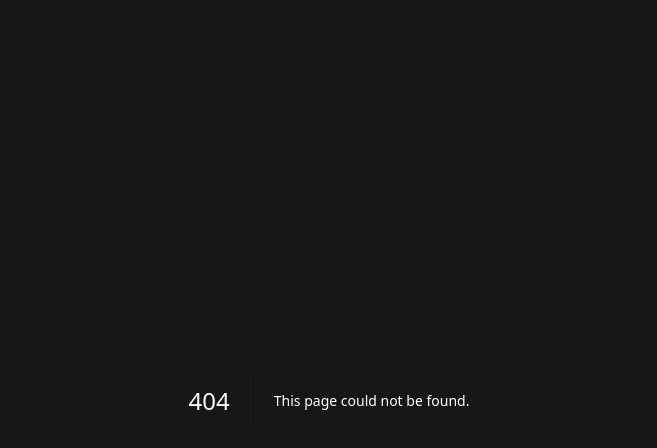
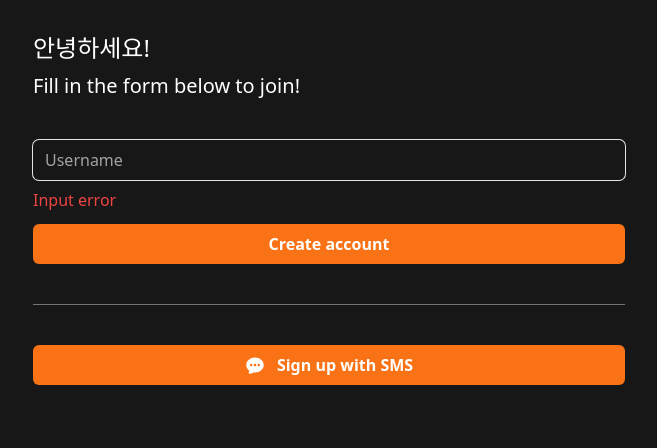
Before and after one commit to Rootjang92/carrot-market-next, a Next.js app: page /create-account in a window 1280 px wide. Before the commit this address had no page. Shown: the top 448 px of the page, without its empty margins (311-968 px from the left). Built offline with nearby package versions, Linux system fonts and the light colour scheme.

Commit message:
Style: create-account ui

```diff
--- /dev/null
+++ b/app/create-account/page.tsx
@@ -0,0 +1,34 @@
+import { ChatBubbleOvalLeftEllipsisIcon } from '@heroicons/react/16/solid';
+import Link from 'next/link';
+
+export default function CreateAccount() {
+  return (
+    <div className="flex flex-col gap-10 py-8 px-6">
+      <div className="flex flex-col gap-2 *:font-medium">
+        <h1 className="text-2xl">안녕하세요!</h1>
+        <h2 className="text-xl">Fill in the form below to join!</h2>
+      </div>
+      <form className="flex flex-col gap-3">
+        <div className="flex flex-col gap-2">
+          <input
+            className="bg-transparent rounded-md w-full h-10 focus:outline-none ring-1 focus:ring-2 ring-neutral-200 focus:ring-orange-500 border-none placeholder:text-neutral-400"
+            type="text"
+            placeholder="Username"
+            required
+          />
+          <span className="text-red-500 font-medium">Input error</span>
+        </div>
+        <button className="primary-btn h-10">Create account</button>
+      </form>
+      <div className="w-full h-px bg-neutral-500" />
+      <div>
+        <Link className="primary-btn flex h-10 items-center justify-center gap-3 text-white" href="/sms">
+          <span>
+            <ChatBubbleOvalLeftEllipsisIcon className="h-5 w-5" />
+          </span>
+          <span>Sign up with SMS</span>
+        </Link>
+      </div>
+    </div>
+  );
+}
--- a/app/globals.css
+++ b/app/globals.css
@@ -7,3 +7,9 @@
     @apply text-orange-500;
   }
 }
+
+@layer components {
+  .primary-btn {
+    @apply w-full bg-orange-500 font-semibold rounded-md hover:bg-orange-400 transition-colors;
+  }
+}
--- a/app/page.tsx
+++ b/app/page.tsx
@@ -9,10 +9,7 @@
         <h2 className="text-2xl">당근 마켓에 어서오세요!</h2>
       </section>
       <section className="flex flex-col items-center gap-3 w-full px-5">
-        <Link
-          href="/create-account"
-          className="w-full bg-orange-500 text-white text-lg font-medium py-2.5 rounded-md text-center hover:bg-orange-400 transition-colors"
-        >
+        <Link href="/create-account" className="primary-btn py-2.5 text-lg">
           시작하기
         </Link>
         <div className="flex gap-2">
--- a/package.json
+++ b/package.json
@@ -11,6 +11,7 @@
     "format:fix": "prettier --write --ignore-path .gitignore"
   },
   "dependencies": {
+    "@heroicons/react": "^2.1.5",
     "@tailwindcss/forms": "^0.5.9",
     "eslint-config-prettier": "^9.1.0",
     "next": "14.2.13",
```
Also changed, not shown: 1 other file (tests, documents, lock files or other folders).
